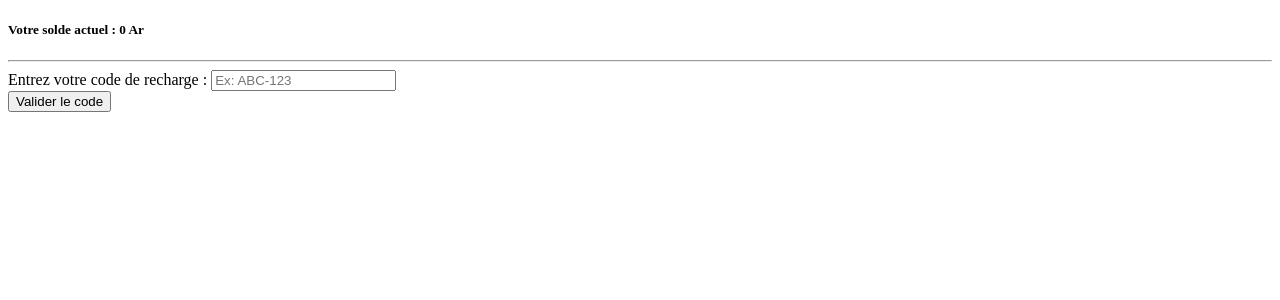
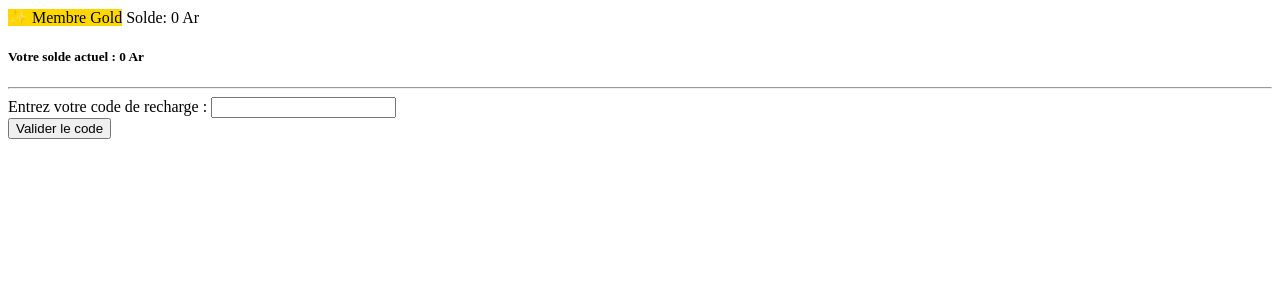
Before and after one commit to Azoe007/comeJaimeITU, a CodeIgniter 4 app: the page made by app/Views/wallet/index.php in a window 1280 px wide. Shown: the top 300 px of the page. Run offline with PHP 8.4 and a stand-in for CodeIgniter, Linux system fonts and the light colour scheme; the template is opened without the code that fills it, so the values that code supplies are empty; some libraries are stand-ins or nearby versions.

Commit message:
Ajout du système de portefeuille et option Gold

```diff
--- a/app/Views/code/index.php
+++ b/app/Views/code/index.php
@@ -22,7 +22,7 @@
             <td><?= number_format($c['valeur_en_ar'], 0, ',', ' ') ?> Ar</td>
             <td><?= $c['type'] ?></td>
             <td>
-                <a href="<?= base_url('wallet') ?>" class="btn btn-sm btn-primary">Utiliser</a>
+                <a href="<?= base_url('wallet') ?>" class="btn btn-sm btn-primary">Copier et Utiliser</a>
             </td>
         </tr>
         <?php endforeach; ?>
--- a/app/Views/wallet/index.php
+++ b/app/Views/wallet/index.php
@@ -6,6 +6,23 @@
     <title>Wallet</title>
 </head>
 <body>
+
+<!-- Dans ton Header, à droite -->
+<div class="header-right">
+    <?php if (session()->get('is_gold')): ?>
+        <span class="badge" style="background-color: #ffd700; color: #000;">✨ Membre Gold</span>
+    <?php else: ?>
+        <form action="<?= base_url('wallet/acheterGold') ?>" method="POST" style="display:inline;">
+            <button type="submit" class="btn btn-warning btn-sm" onclick="return confirm('Devenir Gold pour 25 000 Ar ?')">
+                👑 Devenir Gold (25 000 Ar)
+            </button>
+        </form>
+    <?php endif; ?>
+
+    <!-- Affichage du solde juste à côté -->
+    <span class="ms-3">Solde: <?= number_format($solde_header ?? 0, 0, ',', ' ') ?> Ar</span>
+</div>
+
     <div class="card">
     <div class="card-body">
         <h5>Votre solde actuel : <strong><?= number_format($solde ?? 0 , 0, ',', ' ') ?> Ar</strong></h5>
@@ -13,7 +30,9 @@
         <form action="<?= base_url('wallet/recharger') ?>" method="post">
             <div class="form-group">
                 <label>Entrez votre code de recharge :</label>
-                <input type="text" name="code_recharge" class="form-control" placeholder="Ex: ABC-123" required>
+                <input type="text" name="code_recharge"
+                       value="<?= isset($_GET['code']) ? esc($_GET['code']) : '' ?>"
+                       class="form-control" required>
             </div>
             <button type="submit" class="btn btn-success mt-2">Valider le code</button>
         </form>
```
Also changed, not shown: app/Config/Routes.php (+8 -0 lines), app/Controllers/WalletController.php (+32 -0 lines).
